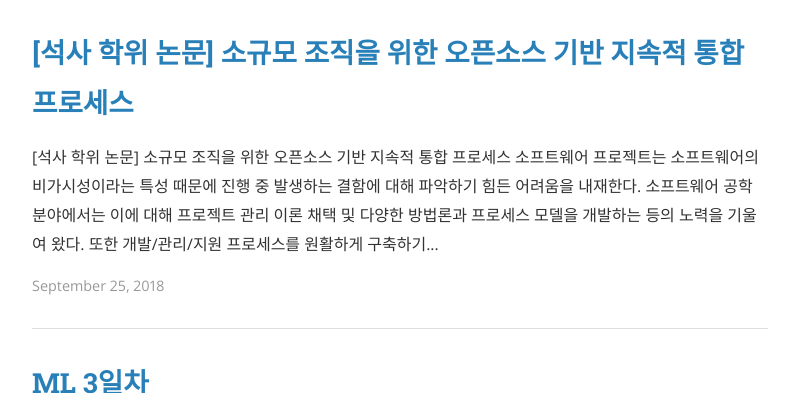
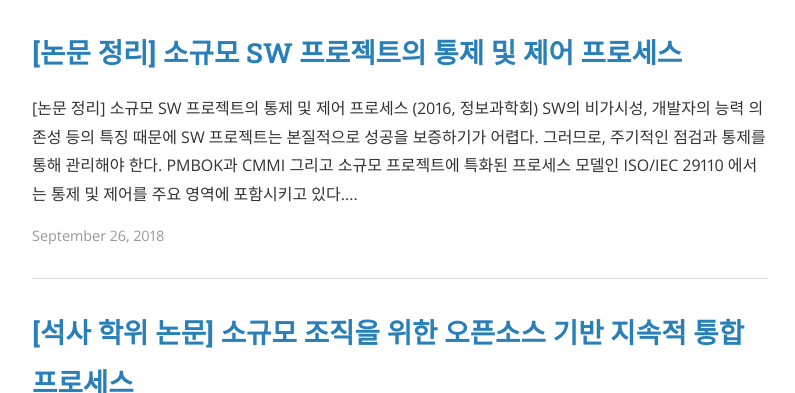
Before and after one commit to swon96/swon96.github.io, a Jekyll site: the page built from index.html, in a window 1280 px wide and 900 px high, cut to the strip 507-900 px from the top of the window. Shown: the whole strip, without its empty margins (240-1035 px from the left). Built offline with Jekyll 4.4.1, drawn with Linux system fonts in a browser that asks for light colours; nearby versions of some CDN libraries; the list of posts is cut into pages by our own code.

Commit message:
논문 내용 추가

```diff
--- a/_config.yml
+++ b/_config.yml
@@ -48,11 +48,13 @@ jekyll-archives:
 
 # Category descriptions (for archive pages)
 descriptions:
+  - cat: SE
+    desc: "Software Engineering Studying"
+
   - cat: ML
     desc: "Machine Learning Studying"
 
-  - cat: SE
-    desc: "Software Engineering Studying"
+
 
 # Social icons and sharing options
 #
--- /dev/null
+++ b/_posts/SE/2018-09-26-SE2.md
@@ -0,0 +1,43 @@
+---
+layout: post
+title:  "[논문 정리] 소규모 SW 프로젝트의 통제 및 제어 프로세스"
+date:   2018-09-26
+author: ohsing
+categories: SE
+# tags: lorem ipsum
+---
+
+## [논문 정리] 소규모 SW 프로젝트의 통제 및 제어 프로세스 (2016, 정보과학회)
+
+- SW의 비가시성, 개발자의 능력 의존성 등의 특징 때문에 SW 프로젝트는 본질적으로 성공을 보증하기가 어렵다. 그러므로, 주기적인 점검과 통제를 통해 관리해야 한다. PMBOK과 CMMI 그리고 소규모 프로젝트에 특화된 프로세스 모델인 ISO/IEC 29110 에서는 통제 및 제어를 주요 영역에 포함시키고 있다. 하지만 중소기업과 같은 소규모 프로젝트 조직에서는 프로세스 구현의 어려움을 느끼고 제대로 적용하지 못하고 있는 것이 현실이다.
+
+- 본 논문에서는 소규모 조직을 위하여 Redmine, Subversion, Jenkins 와 Maven 4개의 오픈소스 도구들로 구축한 visualization 기반의 프로젝트 통제 및 제어 프로세스를 제안한다.
+<img src="/assets/images/se_post/process.png" title="CIProcessStage">
+
+- 기본적인 개발 프로세스는 요구사항 분석, 설계, 구현, 검증, 유지보수로 구성된다. 요구사항을 분석한 후 Redmine을 통하여 각 요구사항(기능)에 대하여 진행 사항과 담당자를 지정하여 프로젝트 진행을 관리한다. 또한, 프로젝트 진행을 위한 문서와 소스코드는 Subversion(SVN)을 통하여 형상 관리한다.
+발생하는 소스코드에 대하여 Jenkins와 Maven을 통하여 통합 빌드하여 조기에 소스코드의 품질에 대해 확인한다. 이에 추가적으로 PMD, CPD, NSIQ와 같은 정적분석 도구를 연동하여 소스코드 정적분석 결과를 확인할 수도 있다. 제안된 프로세스를 통하여 프로젝트의 진행률과 소스코드의 품질에 대한 점검을 수행함으로써 프로젝트의 성공을 보증한다.
+
+
+### 프로젝트 진행률 점검
+
+#### 문서 작성 진척도 점검
+
+- SVN의 Commit Message를 통하여 문서 작성에 대한 진척도를 점검한다. 이 때, Commit Message를 작성하기 위한 작성 요령은 다음과 같다.
+<img src="/assets/images/se_post/commitmessage.png" title="CIProcessStage">
+
+- 해당 문서의 진행 상태를 시작, 진행 완료 3단계로 나누고 작업하고 있는 목차를 명시해줌으로써 등록된 문서들의 진행 상태와 해당 문서의 진행 진도를 파악할 수 있다. 이를 통해 프로젝트 문서 작성의 진척도를 점검한다.
+
+#### 기능 구현 진척도 점검
+
+- Redmine에서 일감에 대한 흐름은 신규, 설계, 구현, 테스트, 완료로 이루어진다. 일감의 상태가 현 프로젝트의 상황에 맞추어 반영이 된다면 프로젝트의 일감 흐름을 점검할 수 있다.
+이와 같이 프로젝트의 일감 및 해당 기술의 추적성을 통해 전반적인 프로젝트의 개발에 해당하는 진행률을 파악한다.
+<img src="/assets/images/se_post/redmine_svn.png" title="CIProcessStage">
+
+
+### 소스코드 품질 점검
+
+<img src="/assets/images/se_post/jenkins.png" title="CIProcessStage">
+
+- 구현 단계에서는 일정을 만족하는지 외에, 정상적으로 통합 빌드가 수행되는지, 코딩 룰 만족, 순환 복잡도 등의 항목에 대하여 점검해야 한다.
+소스코드의 품질 점검은 CI(Continuous Integration) 도구인 Jenkins와 빌드 도구 Maven을 통해 이루어진다.
+Jenkins는 SW 개발의 큰 위험 요소인 'SW 통합'에서 발생하는 문제를 개발 초기부터 해결하는 것을 목적으로 가지고 있다. 또한, Maven을 이용하여 생성한 프로젝트 구조와 빌드 스크립트에 따라 코딩하고, 테스트하고, 빌드한다. 또한 매 빌드 시 PMD, NSIQ, Jdepend를 통해 소스코드 품질을 만족하는지 확인한다.
```
Also changed, not shown: assets/images/se_post/commitmessage.png (added), assets/images/se_post/jenkins.png (added), assets/images/se_post/process.png (added), assets/images/se_post/redmine_svn.png (added), 5 other files.
